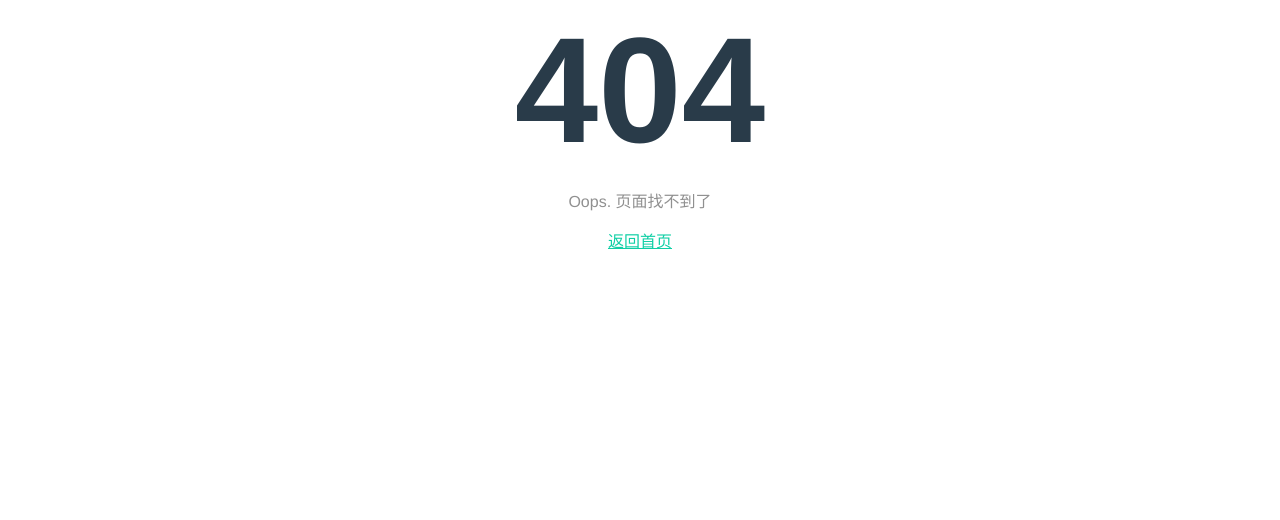
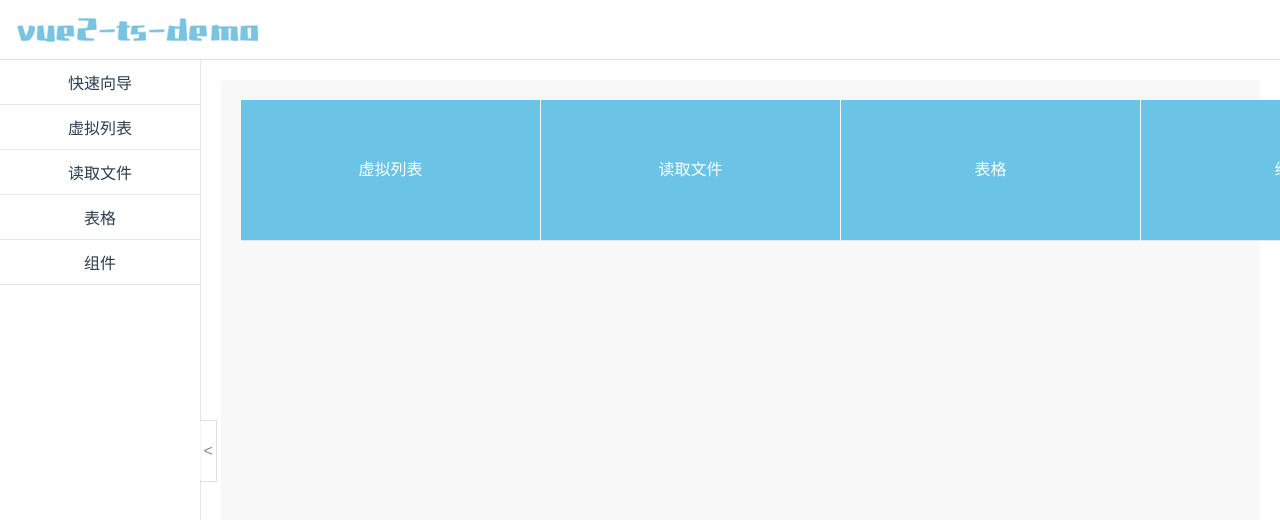
Before and after one commit to scottww/vue2-ts-demo, a Vue app: page /input#/guide in a window 1280 px wide. Before the commit this address led to /input#/404. Shown: the top 520 px of the page. Built offline with nearby package versions, Linux system fonts and the light colour scheme.

Commit message:
feat: 新增快速向导

```diff
--- a/src/components/SideBar2.vue
+++ b/src/components/SideBar2.vue
@@ -21,10 +21,11 @@
     return {
       isOpen2: true,
       items: [
+        { id: 0, text: "快速向导", path: "/guide" },
         { id: 1, text: "虚拟列表", path: "/virtualList" },
         { id: 2, text: "读取文件", path: "/loadReadFile" },
         { id: 3, text: "表格", path: "/table" },
-        { id: 4, text: "函数式组件", path: "/functional" }
+        { id: 4, text: "组件", path: "/components" }
       ]
     };
   },
--- a/src/router/index.ts
+++ b/src/router/index.ts
@@ -11,8 +11,19 @@
     path: "/",
     name: "Home",
     component: Dashboard,
-    redirect: "/virtualList",
+    redirect: "/guide",
     children: [
+      {
+        path: "/guide",
+        name: "QuickGuide",
+        // route level code-splitting
+        // this generates a separate chunk (about.[hash].js) for this route
+        // which is lazy-loaded when the route is visited.
+        component: () =>
+          import(
+            /* webpackChunkName: "QuickGuide" */ "../views/QuickGuide.vue"
+          )
+      },
       {
         path: "/virtualList",
         name: "VirtualList",
--- /dev/null
+++ b/src/views/QuickGuide.vue
@@ -0,0 +1,59 @@
+<template>
+  <div class="quick-guide">
+    <ul>
+      <li v-for="item in items" :key="item.id" @click="toPath(item.path)">
+        {{ item.text }}
+      </li>
+    </ul>
+  </div>
+</template>
+
+<script>
+export default {
+  name: "QuickGuide",
+  data() {
+    return {
+      items: [
+        // { id: 0, text: "快速向导", path: "/guide" },
+        { id: 1, text: "虚拟列表", path: "/virtualList" },
+        { id: 2, text: "读取文件", path: "/loadReadFile" },
+        { id: 3, text: "表格", path: "/table" },
+        { id: 4, text: "组件", path: "/components" }
+      ]
+    };
+  },
+  methods: {
+    toPath(path) {
+      this.$router.push(path);
+    }
+  }
+};
+</script>
+
+<style lang="scss" scoped>
+.quick-guide {
+  padding: 20px;
+  width: 1200px;
+  ul {
+    display: flex;
+    // width: 300px;
+    li {
+      flex: 1;
+      text-align: center;
+      line-height: 120px;
+      width: 120px;
+      height: 120px;
+    }
+  }
+  ul li {
+    list-style: none;
+    background: #6bc3e6;
+    border-right: 1px solid #fff;
+    color: #fff;
+  }
+  body,
+  p {
+    margin: 0;
+  }
+}
+</style>
```
